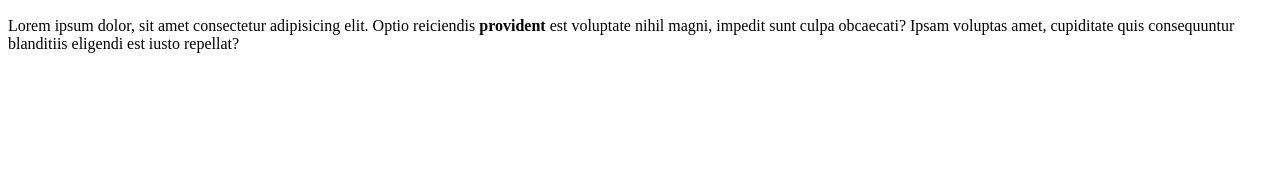
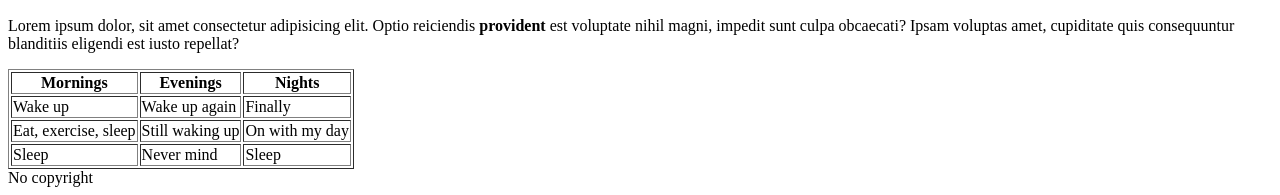
Before and after one commit to RaheemAbol/frontend-day-one, a plain HTML site: page index.html in a window 1280 px wide. Shown: the part 655-850 px from the top of the page. Before the commit the page ends 800 px from the top, so only its background shows below. Drawn offline with Linux system fonts and the light colour scheme.

Commit message:
finished demo for index.html(deadpool demo)

```diff
--- a/index.html
+++ b/index.html
@@ -31,5 +31,29 @@
       magni, impedit sunt culpa obcaecati? Ipsam voluptas amet, cupiditate quis
       consequuntur blanditiis eligendi est iusto repellat?
     </p>
+
+    <table border="1px solid red">
+      <tr>
+        <th>Mornings</th>
+        <th>Evenings</th>
+        <th>Nights</th>
+      </tr>
+      <tr>
+        <td>Wake up</td>
+        <td>Wake up again</td>
+        <td>Finally</td>
+      </tr>
+      <tr>
+        <td>Eat, exercise, sleep</td>
+        <td>Still waking up</td>
+        <td>On with my day</td>
+      </tr>
+      <tr>
+        <td>Sleep</td>
+        <td>Never mind</td>
+        <td>Sleep</td>
+      </tr>
+    </table>
+    <footer>No copyright</footer>
   </body>
 </html>
```
